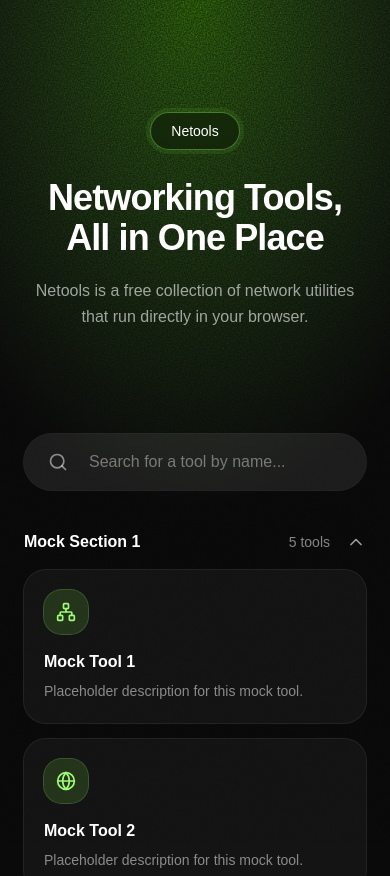
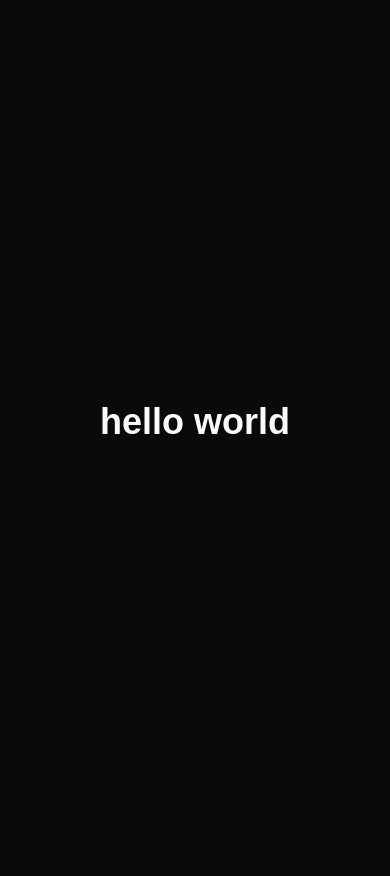
Before and after one commit to JayexDesigns/netools, a React (Vite) app: page /tldr in a window 390 px wide. Shown: the top 876 px of the page. After the commit the page ends 844 px from the top, so only its background shows below. Built offline with nearby package versions, Linux system fonts and the light colour scheme.

Commit message:
feat: added tanstack router and some default routes

```diff
--- a/package.json
+++ b/package.json
@@ -12,7 +12,7 @@
 	"dependencies": {
 		"@base-ui/react": "^1.8.0",
 		"@fontsource-variable/inter": "^5.3.0",
-		"@tailwindcss/vite": "^4.3.3",
+		"@tanstack/react-router": "^1.170.41",
 		"class-variance-authority": "^0.7.1",
 		"cn": "^0.4.0",
 		"lucide-react": "^1.48.0",
@@ -26,6 +26,7 @@
 	"devDependencies": {
 		"@babel/core": "^7.29.7",
 		"@rolldown/plugin-babel": "^0.2.3",
+		"@tailwindcss/vite": "^4.3.3",
 		"@types/babel__core": "^7.20.5",
 		"@types/node": "^24.19.0",
 		"@types/react": "^19.2.18",
--- a/src/App.tsx
+++ b/src/App.tsx
@@ -1,12 +1,6 @@
-import LandingPage from "@/components/landing/landing-page";
-import {ThemeProvider} from "@/components/theme-provider";
+import router from "@/router";
+import {RouterProvider} from "@tanstack/react-router";
 
-function App() {
-	return (
-		<ThemeProvider defaultTheme="dark" storageKey="theme">
-			<LandingPage />
-		</ThemeProvider>
-	);
+export default function App() {
+	return <RouterProvider router={router} />;
 }
-
-export default App;
--- a/src/components/landing/background-glow.tsx
+++ b/src/components/background-glow.tsx
@@ -13,7 +13,7 @@ export default function BackgroundGlow({
 	}, [intensity, baseFrequency, seed, tileSize]);
 
 	return (
-		<div className="top-0 absolute bg-[radial-gradient(ellipse_80%_60%_at_50%_0%,var(--color-primary-800)_0%,var(--color-background)_100%)] lg:bg-[radial-gradient(ellipse_50%_60%_at_50%_0%,var(--color-primary-800)_0%,var(--color-background)_100%)] w-full min-h-screen overflow-hidden pointer-events-none select-none">
+		<div className="top-0 -z-10 absolute bg-[radial-gradient(ellipse_80%_60%_at_50%_0%,var(--color-primary-800)_0%,var(--color-background)_100%)] lg:bg-[radial-gradient(ellipse_50%_60%_at_50%_0%,var(--color-primary-800)_0%,var(--color-background)_100%)] w-full min-h-screen overflow-hidden pointer-events-none select-none">
 			<div
 				aria-hidden="true"
 				className="absolute inset-0 bg-background pointer-events-none"
--- a/src/components/landing/landing-page.tsx
+++ b/src/pages/landing/landing-page.tsx
@@ -1,6 +1,6 @@
-import BackgroundGlow from "@/components/landing/background-glow";
-import Hero from "@/components/landing/hero";
-import ToolsExplorer from "@/components/landing/tools-explorer";
+import BackgroundGlow from "@/components/background-glow";
+import Hero from "@/pages/landing/hero";
+import ToolsExplorer from "@/pages/landing/tools-explorer";
 
 export default function LandingPage() {
 	return (
--- a/src/components/landing/tool-section.tsx
+++ b/src/pages/landing/tool-section.tsx
@@ -1,6 +1,6 @@
-import ToolCard from "@/components/landing/tool-card";
 import {Collapsible, CollapsibleContent, CollapsibleTrigger} from "@/components/ui/collapsible";
 import type {ToolSection as ToolSectionData} from "@/data/tools";
+import ToolCard from "@/pages/landing/tool-card";
 import {cn} from "cn";
 import {ChevronDownIcon} from "lucide-react";
 
--- a/src/components/landing/tools-explorer.tsx
+++ b/src/pages/landing/tools-explorer.tsx
@@ -1,7 +1,7 @@
-import SearchBar from "@/components/landing/search-bar";
-import ToolSection from "@/components/landing/tool-section";
 import {Button} from "@/components/ui/button";
 import {toolSections} from "@/data/tools";
+import SearchBar from "@/pages/landing/search-bar";
+import ToolSection from "@/pages/landing/tool-section";
 import {SearchIcon} from "lucide-react";
 import {useEffect, useMemo, useState} from "react";
 
--- /dev/null
+++ b/src/pages/not-found.tsx
@@ -0,0 +1,19 @@
+import BackgroundGlow from "@/components/background-glow";
+import {buttonVariants} from "@/components/ui/button";
+import {Link} from "@tanstack/react-router";
+import {ArrowRight} from "lucide-react";
+
+export default function NotFound() {
+	return (
+		<>
+			<BackgroundGlow />
+			<main className="flex flex-col justify-center items-center gap-4 min-h-screen text-foreground">
+				<p className="font-heading font-semibold text-6xl">404</p>
+				<p className="text-muted-foreground">This page could not be found.</p>
+				<Link to="/" className={buttonVariants({variant: "default", size: "lg"})}>
+					Back to home <ArrowRight />
+				</Link>
+			</main>
+		</>
+	);
+}
--- /dev/null
+++ b/src/pages/tools/tldr.tsx
@@ -0,0 +1,7 @@
+export default function Tldr() {
+	return (
+		<main className="flex justify-center items-center bg-background min-h-screen text-foreground">
+			<h1 className="font-heading font-semibold text-4xl">hello world</h1>
+		</main>
+	);
+}
--- /dev/null
+++ b/src/router.tsx
@@ -0,0 +1,38 @@
+import {ThemeProvider} from "@/components/theme-provider";
+import LandingPage from "@/pages/landing/landing-page";
+import NotFound from "@/pages/not-found";
+import Tldr from "@/pages/tools/tldr";
+import {Outlet, createRootRoute, createRoute, createRouter} from "@tanstack/react-router";
+
+const rootRoute = createRootRoute({
+	component: () => (
+		<ThemeProvider defaultTheme="dark" storageKey="theme">
+			<Outlet />
+		</ThemeProvider>
+	),
+	notFoundComponent: NotFound
+});
+
+const indexRoute = createRoute({
+	getParentRoute: () => rootRoute,
+	path: "/",
+	component: LandingPage
+});
+
+const tldrRoute = createRoute({
+	getParentRoute: () => rootRoute,
+	path: "/tldr",
+	component: Tldr
+});
+
+const routeTree = rootRoute.addChildren([indexRoute, tldrRoute]);
+
+const router = createRouter({routeTree});
+
+declare module "@tanstack/react-router" {
+	interface Register {
+		router: typeof router;
+	}
+}
+
+export default router;
```
Also changed, not shown: src/pages/landing/hero.tsx (renamed from src/components/landing/hero.tsx), src/pages/landing/search-bar.tsx (renamed from src/components/landing/search-bar.tsx), src/pages/landing/tool-card.tsx (renamed from src/components/landing/tool-card.tsx), 1 other file (tests, documents, lock files or other folders).
